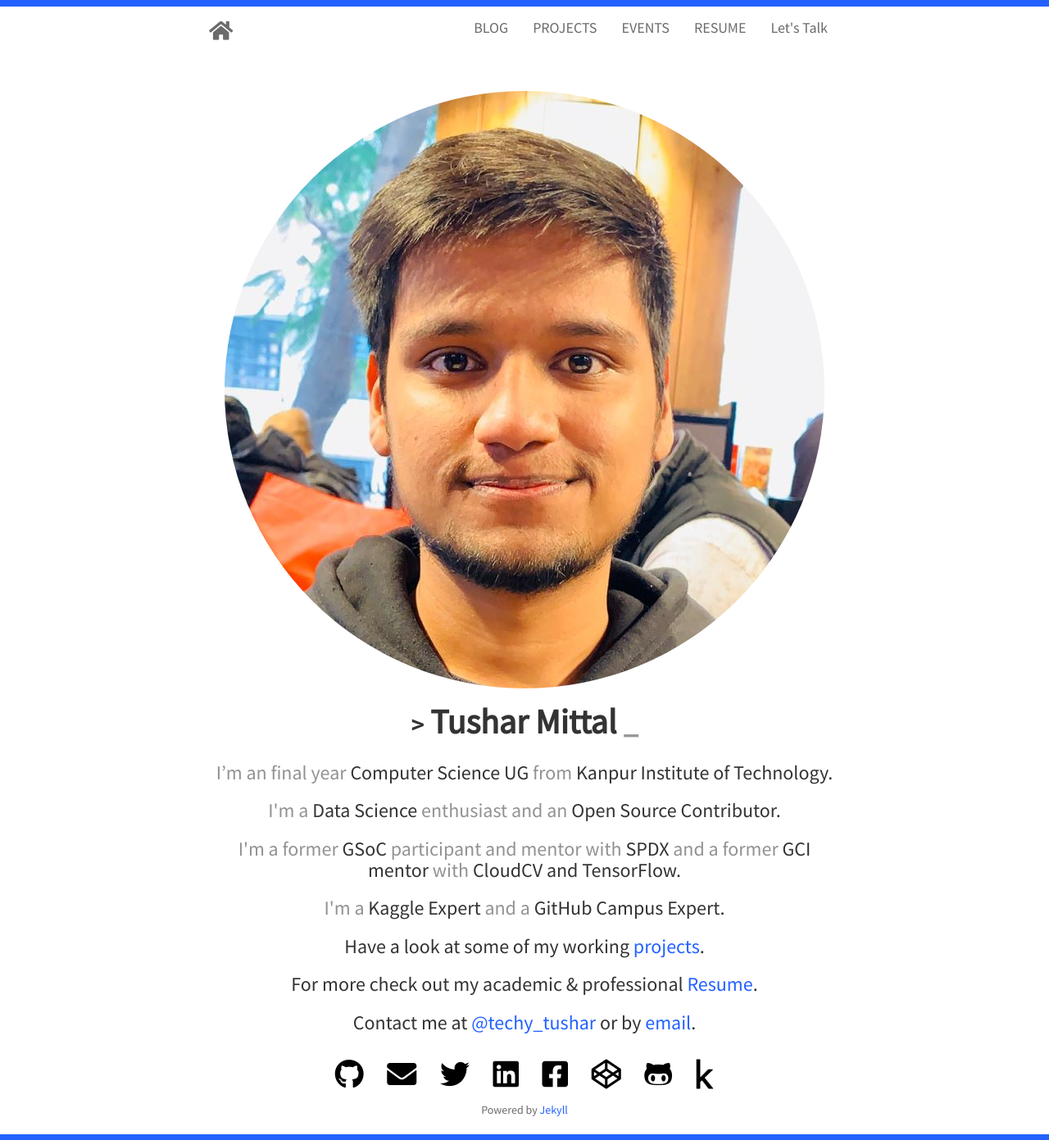
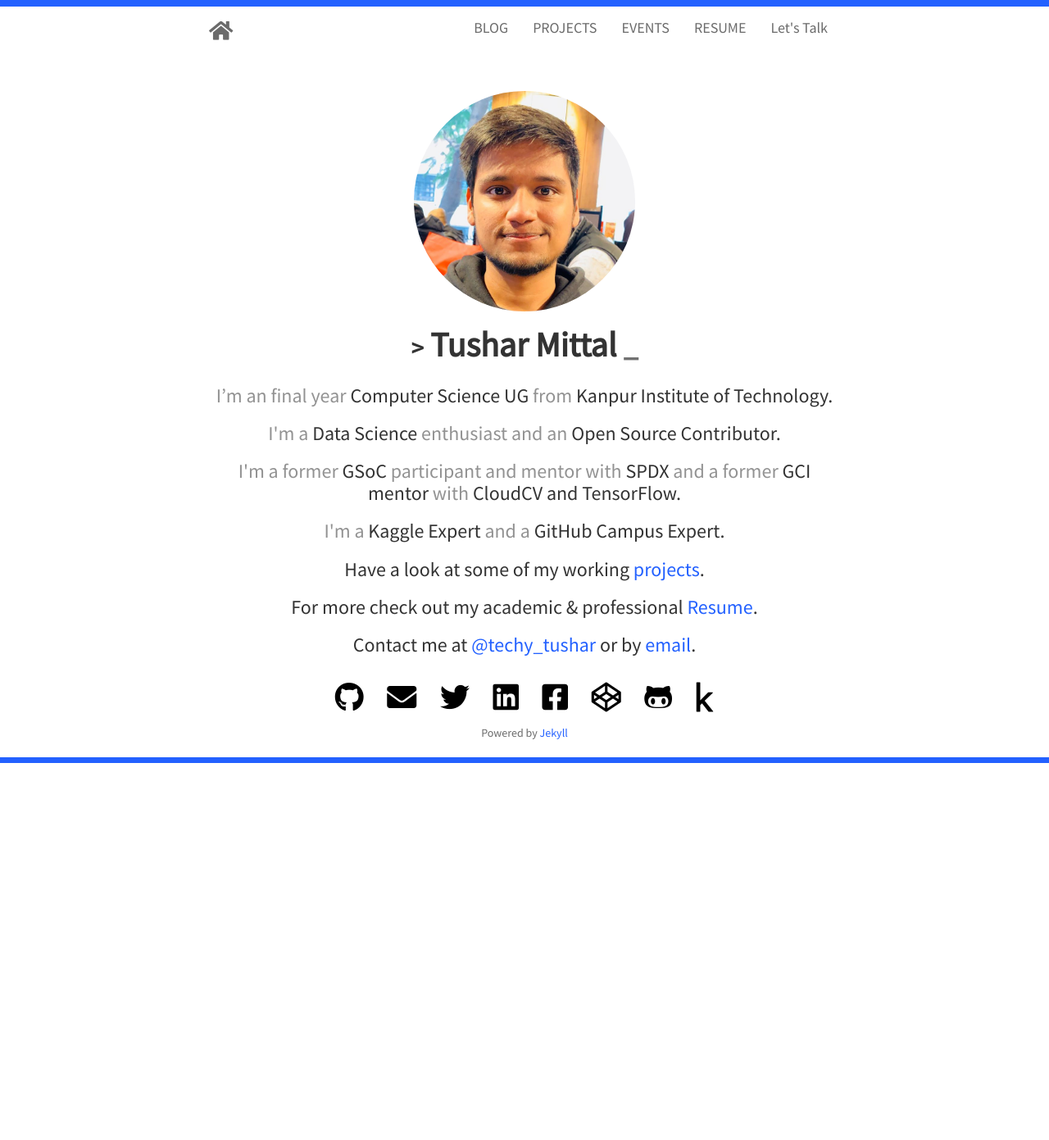
Before and after one commit to techytushar/techytushar.github.io, a Jekyll site: the page built from index.html, in a window 1280 px wide. Shown: the whole page at 82% size. Built offline with Jekyll 4.4.1, drawn with Linux system fonts in a browser that asks for light colours; nearby versions of some CDN libraries; the list of posts is cut into pages by our own code; after the commit the page ends 931 px from its top, so only the background shows below that.

Commit message:
Update compress profile pic

```diff
--- a/_config.yml
+++ b/_config.yml
@@ -14,7 +14,7 @@ baseurl: /
 title: Tushar Mittal (@techytushar)
 author: Tushar Mittal
 description: Tushar Mittal (techytushar) | GSoC'18 with SPDX | GCI Mentor with CloudCV | GitHub Campus Expert | Intel AI Student Ambassador | Data Science and Machine Learning enthusiast.
-avatar: profile.png
+avatar: profile.jpeg
 email: chiragmittal.mittal@gmail.com
 github: techytushar
 twitter: techy_tushar
--- a/static/css/main.css
+++ b/static/css/main.css
@@ -105,6 +105,11 @@ body {
  display: block;
  height: auto;
  max-width: 100%;
+}
+.img-circle {
+  width: 100%;
+  max-width: 270px;
+  height: auto;
 }
 .panel-default h4 {
   text-align: left;
```
Also changed, not shown: static/img/profile.jpeg (added), static/img/profile.png (deleted).
